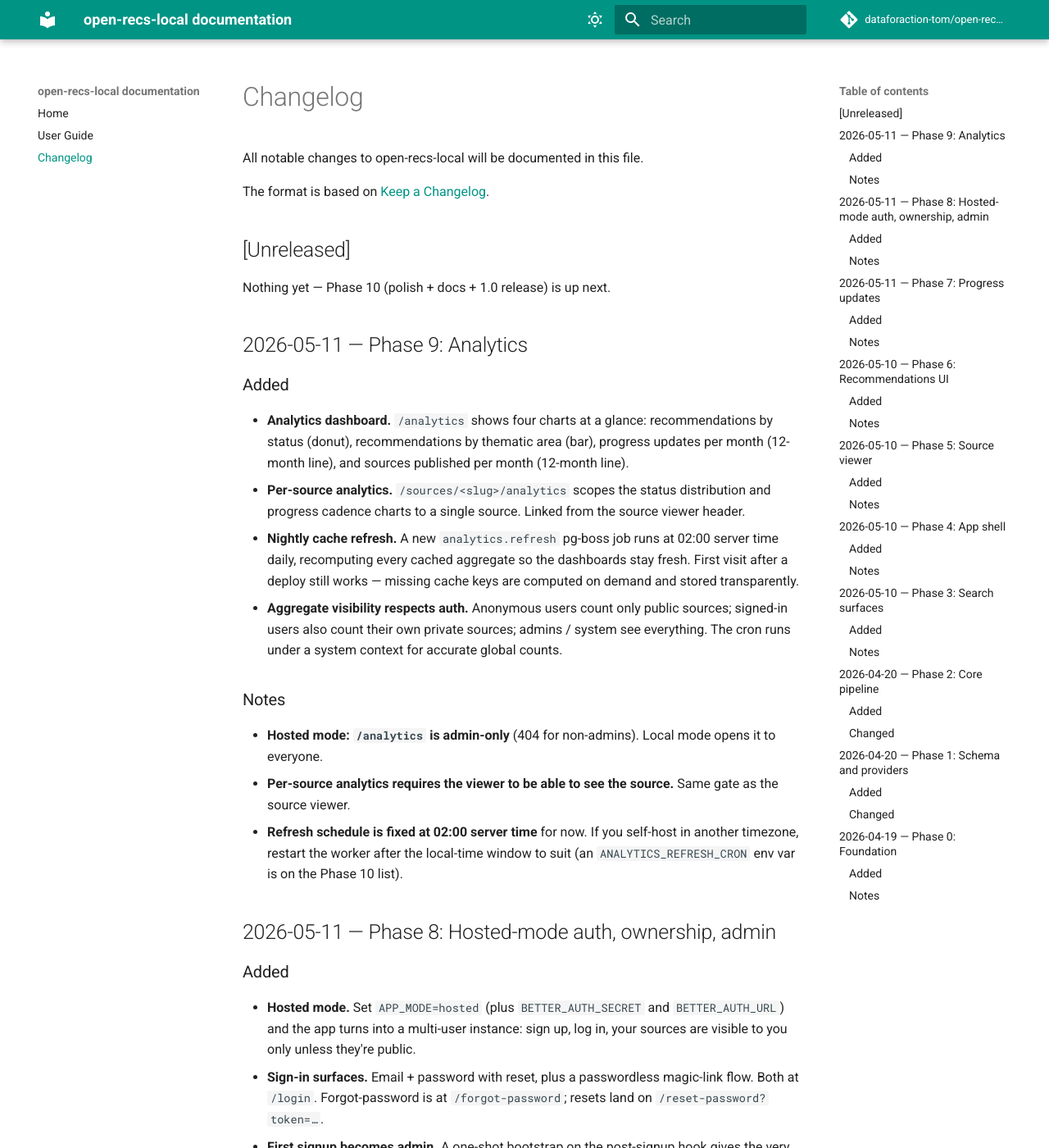
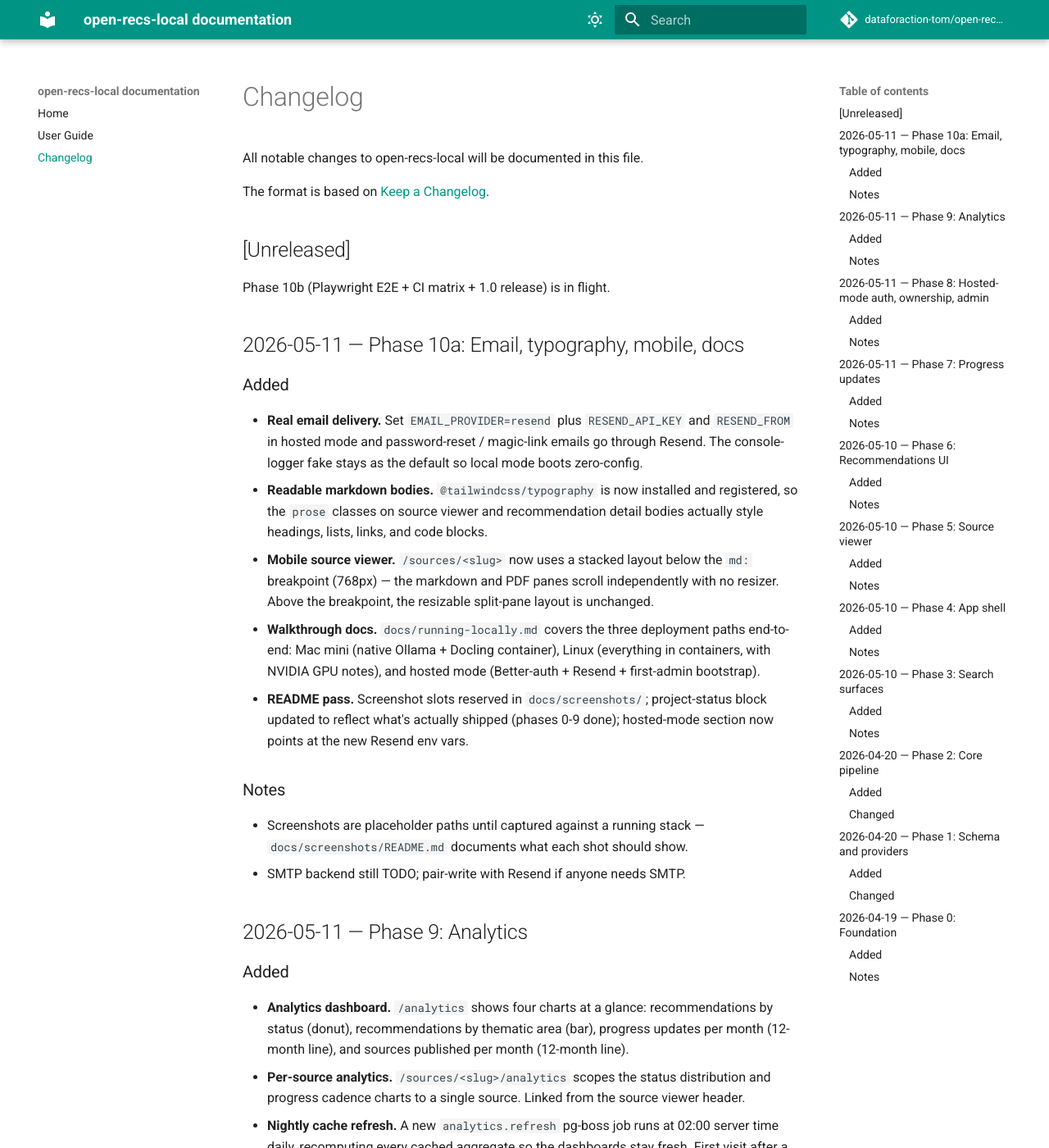
Before and after one commit to dataforaction-tom/open-recs-local, an MkDocs documentation site: the page built from docs/changelog.md, in a window 1280 px wide and 1400 px high. Shown: the whole window at 82% size. Built offline with MkDocs 1.6.1 and Material for MkDocs 9.7.7, drawn with Linux system fonts in a browser that asks for light colours; comment, search, counter and statistics services are not loaded.

Commit message:
docs: phase 10a doc updates (STATE, changelog)
- STATE: phase 10a entry; component-status rows for email / typography
  / mobile viewer flipped to ✅; three long-running carry-overs from
  Phase 5/8 marked resolved.
- changelog: phase 10a user-facing entry covering all four scoped
  items, plus the screenshot-paths-reserved caveat.

```diff
--- a/docs/changelog.md
+++ b/docs/changelog.md
@@ -6,7 +6,22 @@ The format is based on [Keep a Changelog](https://keepachangelog.com/).
 
 ## [Unreleased]
 
-Nothing yet — Phase 10 (polish + docs + 1.0 release) is up next.
+Phase 10b (Playwright E2E + CI matrix + 1.0 release) is in flight.
+
+## 2026-05-11 — Phase 10a: Email, typography, mobile, docs
+
+### Added
+
+- **Real email delivery.** Set `EMAIL_PROVIDER=resend` plus `RESEND_API_KEY` and `RESEND_FROM` in hosted mode and password-reset / magic-link emails go through Resend. The console-logger fake stays as the default so local mode boots zero-config.
+- **Readable markdown bodies.** `@tailwindcss/typography` is now installed and registered, so the `prose` classes on source viewer and recommendation detail bodies actually style headings, lists, links, and code blocks.
+- **Mobile source viewer.** `/sources/<slug>` now uses a stacked layout below the `md:` breakpoint (768px) — the markdown and PDF panes scroll independently with no resizer. Above the breakpoint, the resizable split-pane layout is unchanged.
+- **Walkthrough docs.** `docs/running-locally.md` covers the three deployment paths end-to-end: Mac mini (native Ollama + Docling container), Linux (everything in containers, with NVIDIA GPU notes), and hosted mode (Better-auth + Resend + first-admin bootstrap).
+- **README pass.** Screenshot slots reserved in `docs/screenshots/`; project-status block updated to reflect what's actually shipped (phases 0-9 done); hosted-mode section now points at the new Resend env vars.
+
+### Notes
+
+- Screenshots are placeholder paths until captured against a running stack — `docs/screenshots/README.md` documents what each shot should show.
+- SMTP backend still TODO; pair-write with Resend if anyone needs SMTP.
 
 ## 2026-05-11 — Phase 9: Analytics
 
```
Also changed, not shown: STATE.md (+9 -6 lines).
